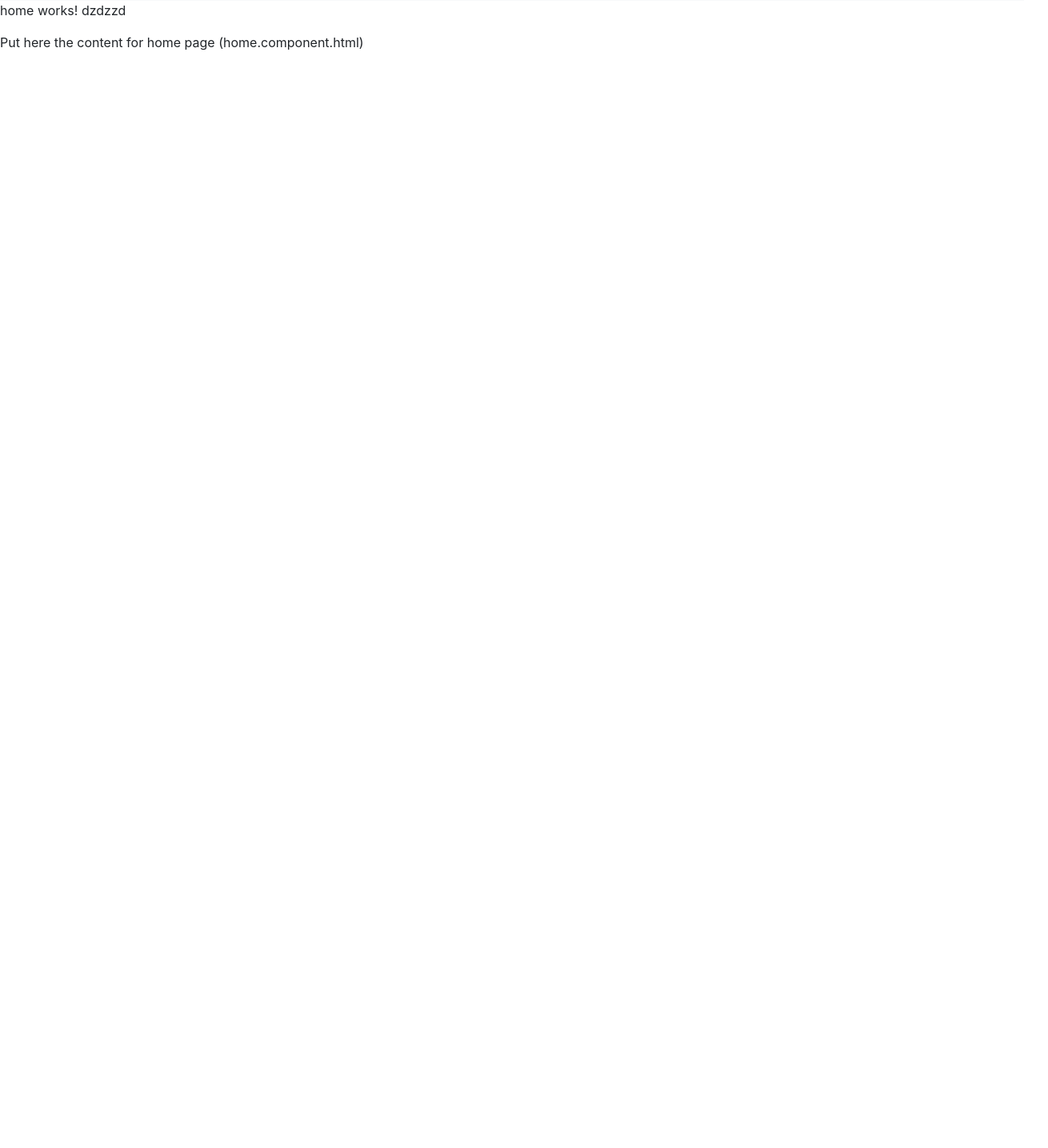
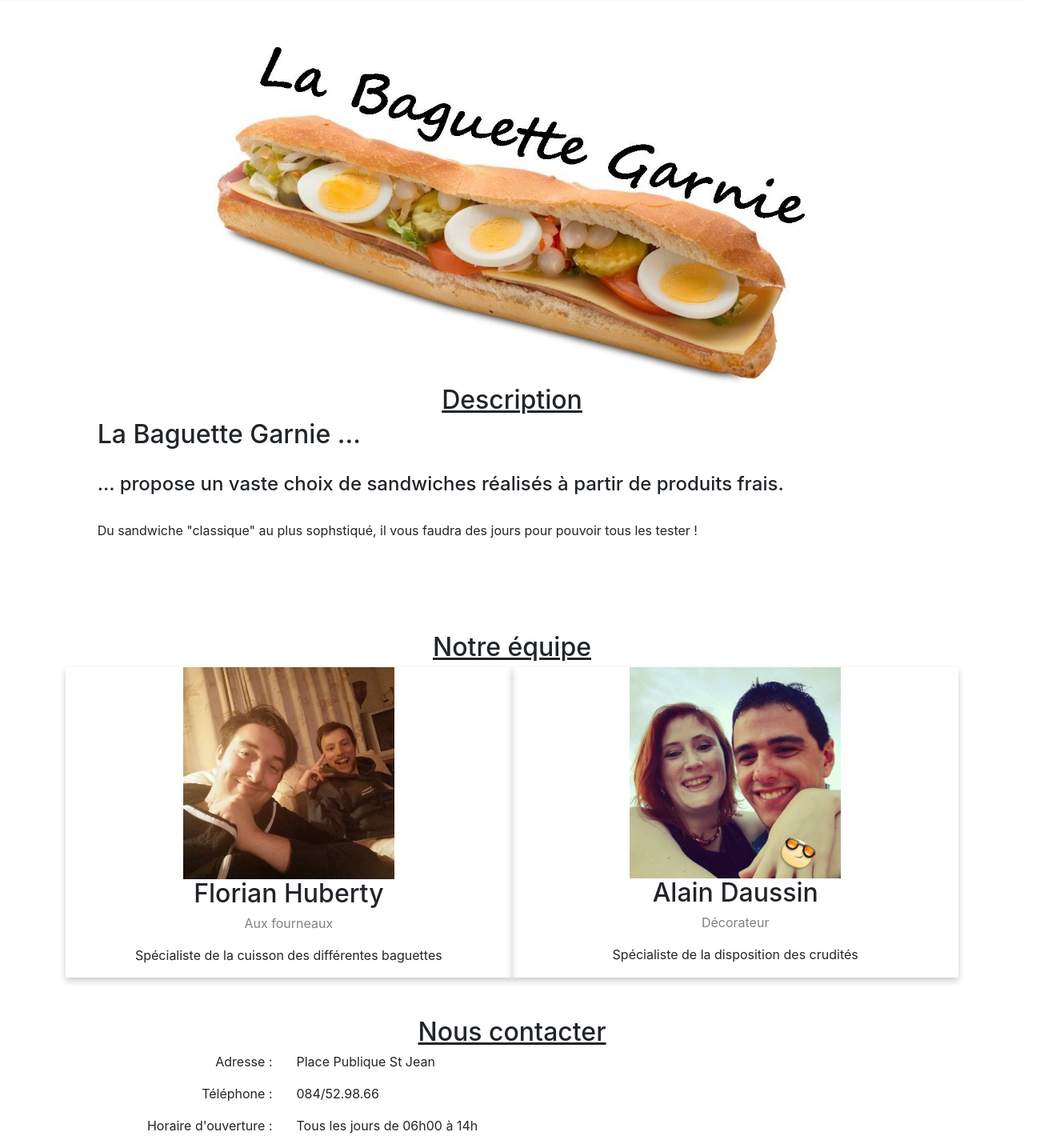
Before and after one commit to mowgliLab/baguette-garnie, an Angular app in the folder angular-front/: page /home in a window 1280 px wide. Shown: the part 60-1495 px from the top of the page at 80% size, 1310 px wide, since content can reach past the window. Before the commit the page ends 800 px from the top, so only its background shows below. Built offline with nearby package versions, Linux system fonts and the light colour scheme.

Commit message:
Integration of home content

```diff
--- a/angular-front/src/app/home/home.component.css
+++ b/angular-front/src/app/home/home.component.css
@@ -0,0 +1,55 @@
+.section {
+    padding-top: 50px;
+    padding-bottom: 50px;
+}
+
+.columnTeam {
+    float: center;
+    margin: 0 auto;
+    width: 33.3%;
+    margin-bottom: 16px;
+    padding: 0 8px;
+}
+
+
+/* Add some shadows to create a card effect */
+.cardTeam {
+    box-shadow: 0 4px 8px 0 rgba(0, 0, 0, 0.2);
+}
+
+/* Some left and right padding inside the container */
+.container {
+    padding: 0 16px;
+}
+
+/* Clear floats */
+.container::after, .row::after {
+    content: "";
+    clear: both;
+    display: table;
+}
+
+.titleTeam {
+    color: grey;
+}
+
+.menuPanel {
+    border-style:  groove;
+    width : 400px;
+    height: 500px;
+}
+
+#panelMenu{
+    width: 300px;
+    height: 350px;
+    border:solid black;
+}
+#photoPanelSand {
+    text-align: center;
+    font-size: 20px;
+}
+#photoSand{
+    text-align: left;
+    width:200px;
+
+}
--- a/angular-front/src/app/home/home.component.html
+++ b/angular-front/src/app/home/home.component.html
@@ -1,4 +1,90 @@
-<p>
-  home works! dzdzzd
-</p>
-<div>Put here the content for home page (home.component.html)</div>
+<!-- -------------------------- -->
+<!-- DESCRIPTION                -->
+<!-- -------------------------- -->
+
+<div class="container-fluid bg-grey section" id="description-section">
+    <div class="row">
+        <div class="col-md-12" align="center">
+            <img class="img-responsive" src="../../assets/img/Composition1.jpg" alt="sandwich" width="750px">
+        </div>
+        <div class="col-md-12" align="center">
+            <h2><u>Description</u></h2>
+        </div>
+        <div class="col-4 col-md-11 ml-md-auto">
+            <h2>
+                La Baguette Garnie ...
+            </h2>
+            <br>
+            <h4>
+                ... propose un vaste choix de sandwiches réalisés à partir de produits frais.
+            </h4>
+            <br>
+            <p>
+                Du sandwiche "classique" au plus sophstiqué, il vous faudra des jours pour pouvoir tous les tester !
+            </p>
+        </div>
+
+    </div>
+</div>
+
+
+
+<!-- -------------------------- -->
+<!-- TEAM                       -->
+<!-- -------------------------- -->
+<div class="row section" id="team-section">
+    <div class="col-md-12" align="center">
+        <h2><u>Notre équipe</u></h2>
+    </div>
+    <div class="row justify-content-center">
+
+        <div class="cardTeam col-5" align="center">
+            <img src="../../assets/img/flo.jpg" alt="Flo" style="width:50%">
+            <div class="container">
+                <h2>Florian Huberty</h2>
+                <p class="titleTeam">Aux fourneaux</p>
+                <p>Spécialiste de la cuisson des différentes baguettes</p>
+            </div>
+
+        </div>
+
+
+        <div class="cardTeam col-5" align="center">
+            <img src="../../assets/img/alain.jpg" alt="Alain" style="width:50%">
+            <div class="container">
+                <h2>Alain Daussin</h2>
+                <p class="titleTeam">Décorateur</p>
+                <p>Spécialiste de la disposition des crudités</p>
+            </div>
+        </div>
+
+    </div>
+</div>
+
+<!-- -------------------------- -->
+<!-- CONTACT                    -->
+<!-- -------------------------- -->
+<div class="row">
+    <div class="col-md-12" align="center">
+        <h2><u>Nous contacter</u></h2>
+    </div>
+    <div class="container section" id="contact-section">
+        <div class="row">
+
+            <div class="col-md-3" align="right">
+
+                <p>Adresse :</p>
+                <p>Téléphone :</p>
+                <p>Horaire d'ouverture :</p>
+            </div>
+
+            <div class="col-md-4">
+
+                <p>Place Publique St Jean</p>
+                <p>084/52.98.66</p>
+                <p>Tous les jours de 06h00 à 14h</p>
+            </div>
+
+        </div>
+    </div>
+</div>
```
